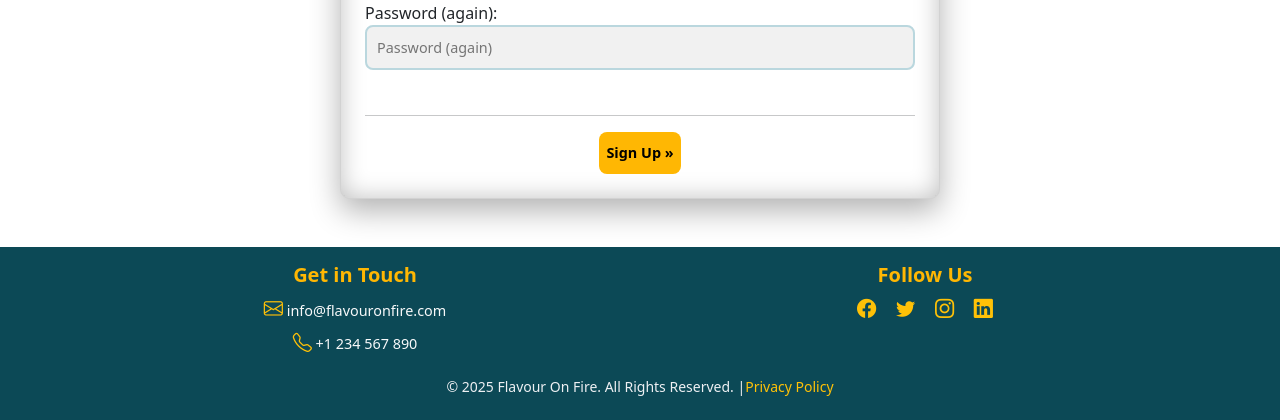
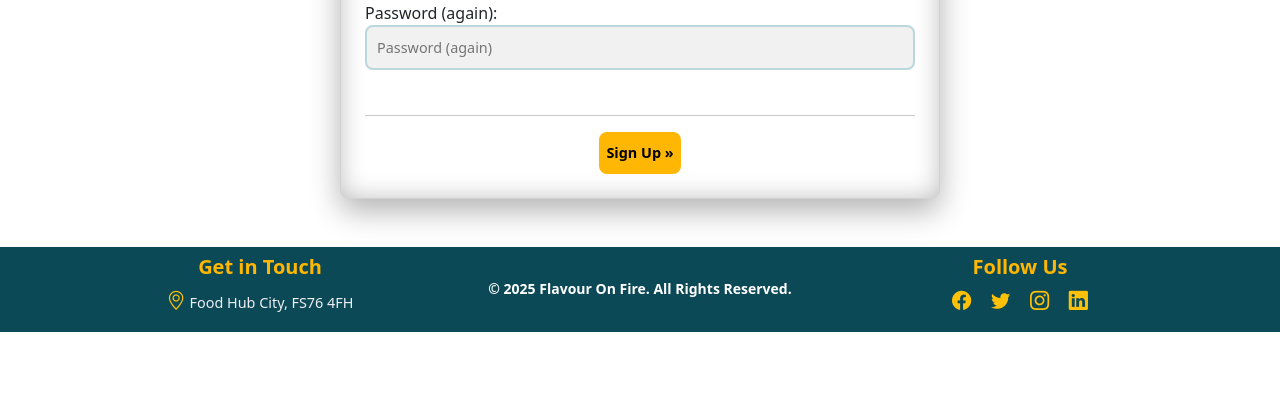
Before and after one commit to PrajaktaSarnaik/flavour-on-fire, a Django app: page /accounts/signup/ in a window 1280 px wide. Shown: the part 951-1371 px from the top of the page. After the commit the page ends 1283 px from the top, so only its background shows below. Run offline with Django 5.2, Linux system fonts and the light colour scheme; some libraries are stand-ins or nearby versions.

Commit message:
Change footer size

```diff
--- a/static/css/style.css
+++ b/static/css/style.css
@@ -350,7 +350,7 @@ p.approval {
     color: #eef0f3;
     /* Light text for contrast */
     font-size: 0.9rem;
-    padding: 10px 0;
+
     /* Reduce vertical padding */
     margin-top: 25px;
     /* Adds space between the footer and the content above */
@@ -372,7 +372,7 @@ p.approval {
 .footer h5 {
     color: #ffb703;
     font-weight: 600;
-    margin-bottom: 0.3rem;
+    margin-bottom: 0.2rem;
 }
 
 .footer ul {
@@ -381,7 +381,7 @@ p.approval {
 }
 
 .footer ul li {
-    margin-bottom: 0.3rem;
+    margin-bottom: 0.1rem;
 }
 
 .footer ul li a {
--- a/static/js/comments.js
+++ b/static/js/comments.js
@@ -1,5 +1,3 @@
-console.log("comments.js loaded");
-
 const editButtons = document.getElementsByClassName("btn-edit");
 const commentText = document.getElementById("id_body");
 const commentForm = document.getElementById("commentForm");
@@ -19,10 +17,12 @@ const deleteConfirm = document.getElementById("deleteConfirm");
 * - Updates the submit button's text to "Update".
 * - Sets the form's action attribute to the `edit_comment/{commentId}` endpoint.
 */
+console.log("Inside edit comment JS");
 for (let button of editButtons) {
     button.addEventListener("click", (e) => {
       let commentId = e.target.getAttribute("comment_id");
       let commentContent = document.getElementById(`comment${commentId}`).innerText;
+      console.log("Original Comment: "+ commentContent);
       commentText.value = commentContent;
       submitButton.innerText = "Update";
       commentForm.setAttribute("action", `edit_comment/${commentId}`);
--- a/templates/base.html
+++ b/templates/base.html
@@ -73,22 +73,26 @@
 </div>
 
  <!-- Footer -->
- <footer class="footer py-3 mt-5 text-center bg-dark">
+ <footer class="footer mt-5 pt-2 text-center bg-dark">
     <div class="container">
         <div class="row">
             <!-- Logo and Mission -->
             <!-- Contact Info -->
-            <div class="col-md-6">
+            <div class="col-md-4">
                 <h5 class="mb-2">Get in Touch</h5>
                 <ul class="list-unstyled">
-                    <li><i class="bi bi-envelope text-warning"></i> <a href="mailto:info@mindcare.com"
-                            class="text-light text-decoration-none">info@flavouronfire.com</a></li>
-                    <li><i class="bi bi-telephone text-warning"></i> <a href="tel:+1234567890"
-                            class="text-light text-decoration-none">+1 234 567 890</a></li>
+                    <li><i class="bi bi-geo-alt text-warning"></i> Food Hub City, FS76 4FH</li>
                 </ul>
             </div>
 
-            <div class="col-md-6">
+            <div class="col-md-4">
+
+
+                    <h5 class="fs-6 pt-4 text-white"><small>&copy; 2025 Flavour On Fire. All Rights Reserved.</small></h5>
+
+            </div>
+
+            <div class="col-md-4">
                 <h5 class="mb-2">Follow Us</h5>
                 <div>
                     <a href="#" class="text-warning me-3"><i class="bi bi-facebook"></i></a>
@@ -99,14 +103,7 @@
             </div>
         </div>
 
-        <!-- Bottom Row -->
-        <div class="row mt-1">
-            <div class="col-12 text-center">
-                <h6><small>&copy; 2025 Flavour On Fire. All Rights Reserved. |<a href="#privacy"
-                            class="text-warning text-decoration-none">Privacy Policy</a></small></h6>
-            </div>
-        </div>
-    </div>
+
 </footer>
     {% block script %}
     <script src="https://code.jquery.com/jquery-3.5.1.slim.min.js"></script>
```
Also changed, not shown: recipe/templates/recipe/recipe_detail.html (+3 -4 lines). Lines whose indentation alone changed are shown as unchanged.
